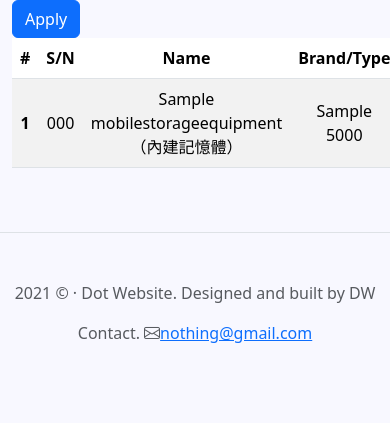
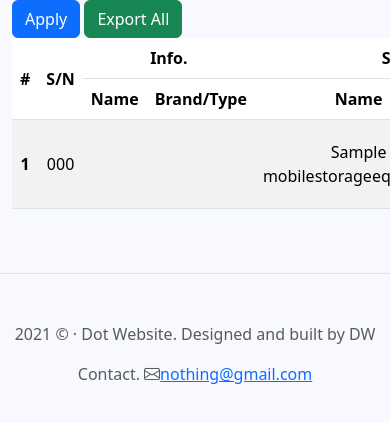
Before and after one commit to Maxium1997/Dot_Website, a Django app: page /business/MobileStorageEquipment in a window 390 px wide. Shown: the part 96-519 px from the top of the page. Run offline with Django 4.2, Linux system fonts and the light colour scheme; tables that the repository leaves empty hold one stand-in row (values such as "Sample post").

Commit message:
Modified the layout of 'Mobile Storage Equipments' page.

```diff
--- a/business/templatetags/mse_filter.py
+++ b/business/templatetags/mse_filter.py
@@ -1,7 +1,7 @@
 from django import template
 from django.utils.safestring import mark_safe
 from datetime import datetime, timedelta
-from business.definitions import CPC4Unit, StorageUnit
+from business.definitions import CPC4Unit, StorageUnit, EquipmentType
 
 register = template.Library()
 
@@ -16,3 +16,15 @@ def readable_manage_unit(unit_code: int):
 def readable_storage_unit(unit_code: int):
     storage_units = {_.value[0]: _.value[1] for _ in StorageUnit.__members__.values()}
     return storage_units.get(unit_code)
+
+
+@register.filter(name='is_info_equip')
+def is_info_equip(equip_code: int):
+    if 1000 < equip_code < 2000:
+        return True
+    elif 2000 < equip_code < 3000:
+        return False
+    elif equip_code == 5000:
+        return False
+    else:
+        return False
--- a/templates/business/MobileStorageEquipment/all.html
+++ b/templates/business/MobileStorageEquipment/all.html
@@ -17,7 +17,7 @@ Business
         <div>
             <button type="button" class="btn btn-primary">Apply</button>
 <!--            <button type="button" class="btn btn-secondary">Secondary</button>-->
-<!--            <button type="button" class="btn btn-success">Success</button>-->
+            <button type="button" class="btn btn-success">Export All</button>
 <!--            <button type="button" class="btn btn-danger">Danger</button>-->
 <!--            <button type="button" class="btn btn-warning">Warning</button>-->
 <!--            <button type="button" class="btn btn-info">Info</button>-->
@@ -26,16 +26,22 @@ Business
         </div>
         <div class="table-responsive">
             <table class="table table-striped table-hover align-middle text-center">
-                <thead>
+                <thead class="align-middle">
                     <tr>
-                        <th scope="col">#</th>
-                        <th scope="col">S/N</th>
+                        <th rowspan="2" scope="col">#</th>
+                        <th rowspan="2" scope="col">S/N</th>
+                        <th colspan="2" scope="col">Info.</th>
+                        <th colspan="2" scope="col">Storage</th>
+                        <th rowspan="2" scope="col">Capacity</th>
+                        <th rowspan="2" scope="col">Manager</th>
+                        <th rowspan="2" scope="col">Deputy</th>
+                        <th rowspan="2" scope="col">Remarks</th>
+                    </tr>
+                    <tr>
                         <th scope="col">Name</th>
                         <th scope="col">Brand/Type</th>
-                        <th scope="col">Capacity</th>
-                        <th scope="col">Manager</th>
-                        <th scope="col">Deputy</th>
-                        <th scope="col">Remarks</th>
+                        <th scope="col">Name</th>
+                        <th scope="col">Brand/Type</th>
                     </tr>
                 </thead>
 
@@ -44,6 +50,8 @@ Business
                     <tr>
                         <th scope="row">{{ forloop.counter }}</th>
                         <td>{{ mse.serial_number }}</td>
+
+                        {% if mse.type|is_info_equip %}
                         <td>
                             {{ mse.name }}
                             {% if mse.builtin_memory %}
@@ -52,8 +60,22 @@ Business
                         </td>
                         <td>
                             {{ mse.brand }}</br>
-                            {{ mse.type }}
+                            {{ mse.model }}
                         </td>
+                        <td></td>
+                        <td></td>
+                        {% else %}
+                        <td></td>
+                        <td></td>
+                        <td>
+                            {{ mse.name }}
+                        </td>
+                        <td>
+                            {{ mse.brand }}</br>
+                            {{ mse.model }}
+                        </td>
+                        {% endif %}
+
                         <td>
                             {% if mse.capacity %}
                             {{ mse.capacity }}{{ mse.storage_unit|readable_storage_unit }}
```
